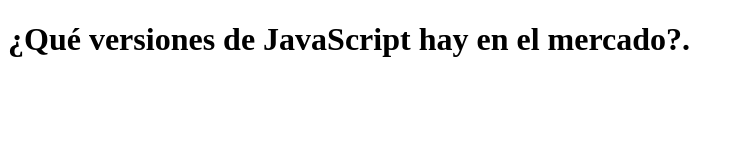
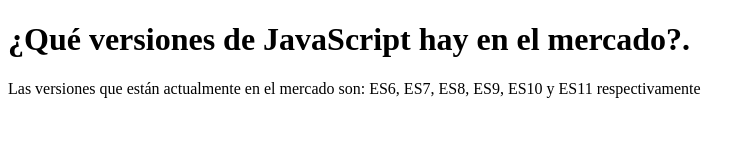
Before and after one commit to FrancoKnotek/Trabajo-de-investigacion, a plain HTML site: page index.html in a window 1280 px wide. Shown: the whole page, without its empty margins (0-755 px from the left). Drawn offline with Linux system fonts and the light colour scheme.

Commit message:
añadiendo la primera respuesta

```diff
--- a/index.html
+++ b/index.html
@@ -11,6 +11,7 @@
 
 <body>
     <h1> ¿Qué versiones de JavaScript hay en el mercado?. </h1>
+    <p> Las versiones que están actualmente en el mercado son: ES6, ES7, ES8, ES9, ES10 y ES11 respectivamente</p>
 </body>
 
 </html>
```
